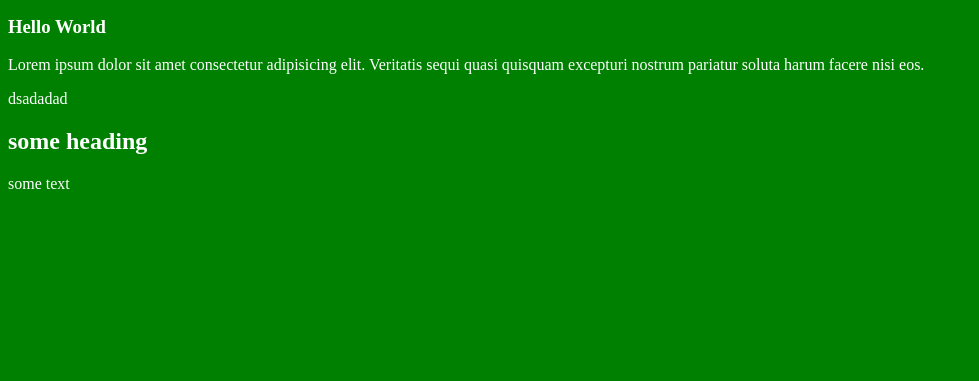
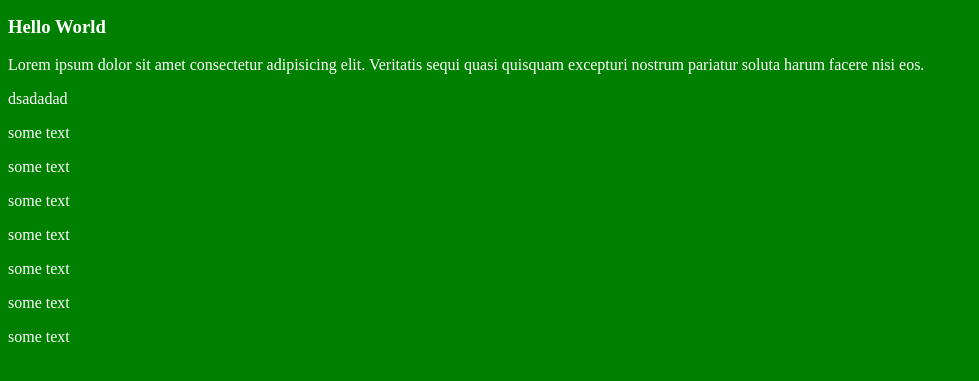
Before and after one commit to LukasHawklight/git-demo, a plain HTML site: page index.html in a window 1280 px wide. Shown: the part 101-482 px from the top of the page, without its empty margins (0-979 px from the left). Drawn offline with Linux system fonts and the light colour scheme.

Commit message:
Added some paragraphs and removed heading h2

```diff
--- a/index.html
+++ b/index.html
@@ -10,7 +10,12 @@
 <h3>Hello World</h3>
 <p>Lorem ipsum dolor sit amet consectetur adipisicing elit. Veritatis sequi quasi quisquam excepturi nostrum pariatur soluta harum facere nisi eos.</p>
 <div><span>dsadadad</span></div>
-<h2>some heading</h2>
+<p>some text</p>
+<p>some text</p>
+<p>some text</p>
+<p>some text</p>
+<p>some text</p>
+<p>some text</p>
 <p>some text</p>
 </body>
 </html>
```
